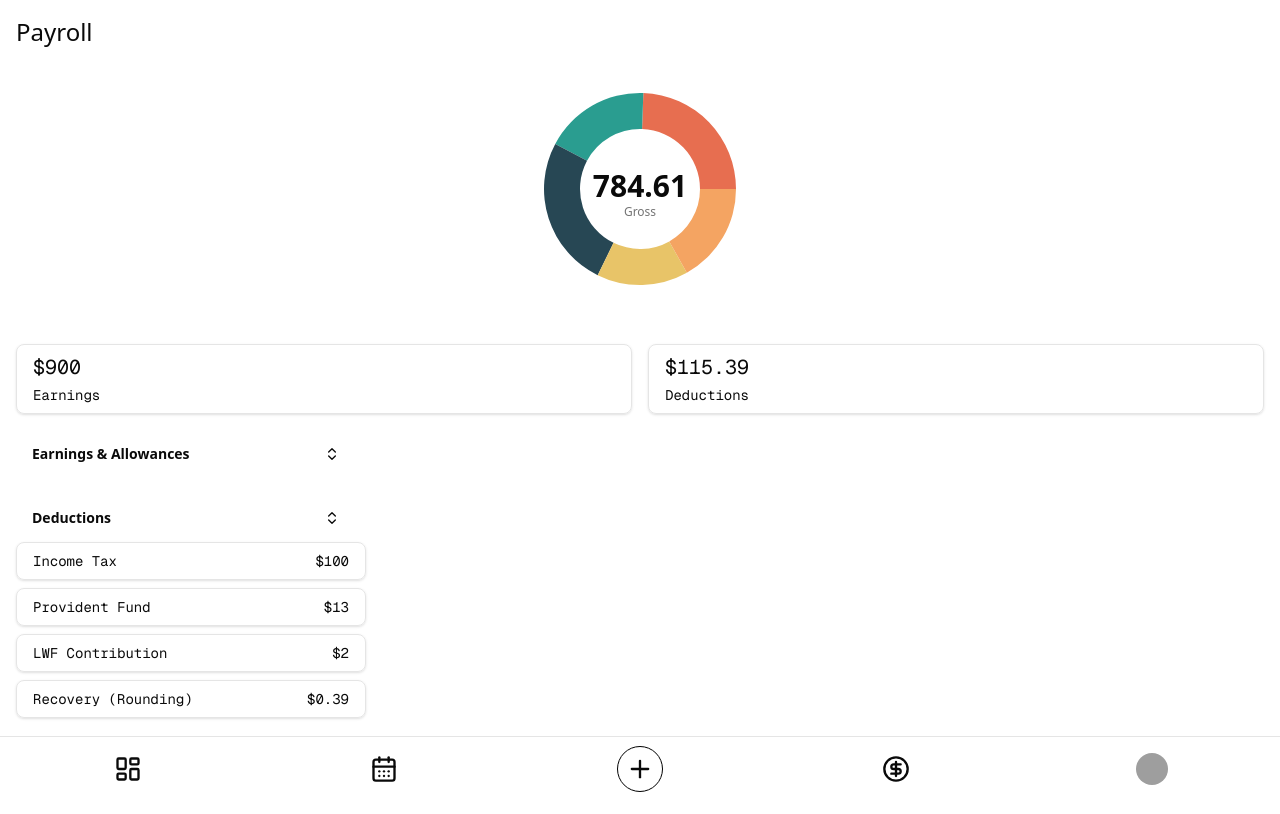
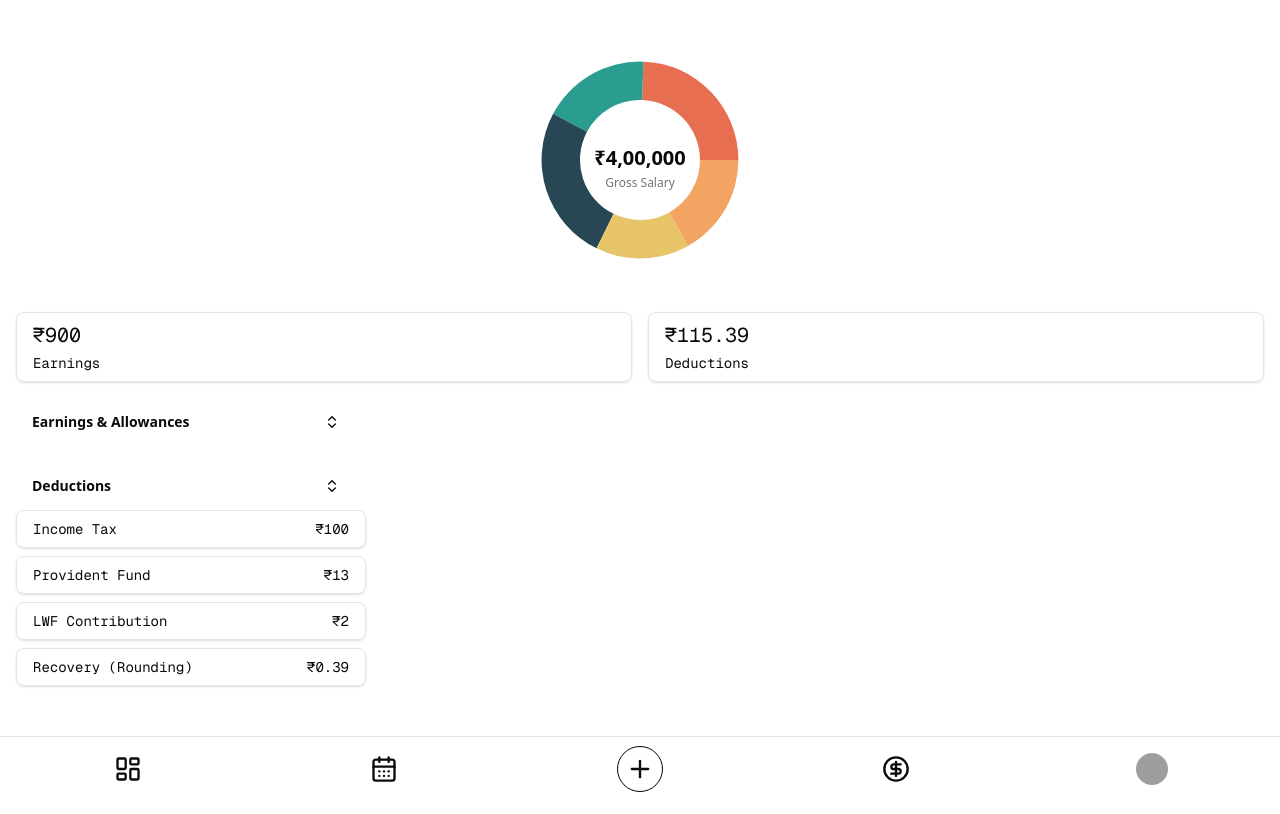
Before and after one commit to VishalR3/connect, a Next.js app: page /payroll in a window 1280 px wide. Built offline with nearby package versions, Linux system fonts and the light colour scheme; grey boxes are pictures that could not be loaded.

Commit message:
Formatted Indian Currency

```diff
--- a/app/payroll/layout.tsx
+++ b/app/payroll/layout.tsx
@@ -4,7 +4,6 @@ export default function Layout({ children }: { children: ReactNode }) {
   return (
     <>
       <div className="grid items-center px-4 py-4">
-        <div className="text-2xl">Payroll</div>
         <div className="grid">{children}</div>
       </div>
     </>
--- a/app/payroll/page.tsx
+++ b/app/payroll/page.tsx
@@ -1,6 +1,7 @@
 import { useMemo } from "react";
 import PayrollCategory from "./payroll-category";
 import PayrollPieChart from "./payroll-pie-chart";
+import { formatIndianCurrency } from "@/utils/utils";
 
 export default function Payroll() {
   const earnings = [
@@ -72,16 +73,20 @@ export default function Payroll() {
   return (
     <div className="flex flex-col gap-6 py-4">
       <div className="flex justify-center w-full h-64">
-        <PayrollPieChart value={totalEarnings - totalDeductions} />
+        <PayrollPieChart value={400000} />
       </div>
       <div>
         <div className="flex items-center gap-4">
           <div className="flex-1 rounded-md border px-4 py-2 font-mono text-sm shadow-sm">
-            <div className="text-xl mb-1">${totalEarnings}</div>
+            <div className="text-xl mb-1">
+              {formatIndianCurrency(totalEarnings)}
+            </div>
             <div>Earnings</div>
           </div>
           <div className="flex-1 rounded-md border px-4 py-2 font-mono text-sm shadow-sm">
-            <div className="text-xl mb-1">${totalDeductions}</div>
+            <div className="text-xl mb-1">
+              {formatIndianCurrency(totalDeductions)}
+            </div>
             <div>Deductions</div>
           </div>
         </div>
@@ -94,7 +99,7 @@ export default function Payroll() {
               className="rounded-md border px-4 py-2 font-mono text-sm shadow-sm flex items-center justify-between"
             >
               <div>{earning.name}</div>
-              <div>${earning.amount}</div>
+              <div>{formatIndianCurrency(earning.amount)}</div>
             </div>
           ))}
         </PayrollCategory>
@@ -107,7 +112,7 @@ export default function Payroll() {
               className="rounded-md border px-4 py-2 font-mono text-sm shadow-sm flex items-center justify-between"
             >
               <div>{deduction.name}</div>
-              <div>${deduction.amount}</div>
+              <div>{formatIndianCurrency(deduction.amount)}</div>
             </div>
           ))}
         </PayrollCategory>
--- a/app/payroll/payroll-pie-chart.tsx
+++ b/app/payroll/payroll-pie-chart.tsx
@@ -5,6 +5,7 @@ import {
   ChartTooltip,
   ChartTooltipContent,
 } from "@/components/ui/chart";
+import { formatIndianCurrency } from "@/utils/utils";
 import { Label, Pie, PieChart } from "recharts";
 
 const chartData = [
@@ -44,7 +45,7 @@ export default function PayrollPieChart({ value }: { value: number }) {
   return (
     <ChartContainer
       config={chartConfig}
-      className="mx-auto aspect-square max-h-[250px]"
+      className="mx-auto aspect-square max-h-[280px]"
     >
       <PieChart>
         <ChartTooltip
@@ -71,16 +72,16 @@ export default function PayrollPieChart({ value }: { value: number }) {
                     <tspan
                       x={viewBox.cx}
                       y={viewBox.cy}
-                      className="fill-foreground text-3xl font-bold"
+                      className="fill-foreground text-xl font-bold"
                     >
-                      {value}
+                      {formatIndianCurrency(value)}
                     </tspan>
                     <tspan
                       x={viewBox.cx}
                       y={(viewBox.cy || 0) + 24}
                       className="fill-muted-foreground"
                     >
-                      Gross
+                      Gross Salary
                     </tspan>
                   </text>
                 );
--- /dev/null
+++ b/utils/utils.ts
@@ -0,0 +1,9 @@
+export const formatIndianCurrency = (number: any) => {
+  const formattedNumber = new Intl.NumberFormat("en-IN", {
+    style: "currency",
+    currency: "INR",
+    minimumFractionDigits: 0,
+  }).format(number);
+
+  return formattedNumber;
+};
```
